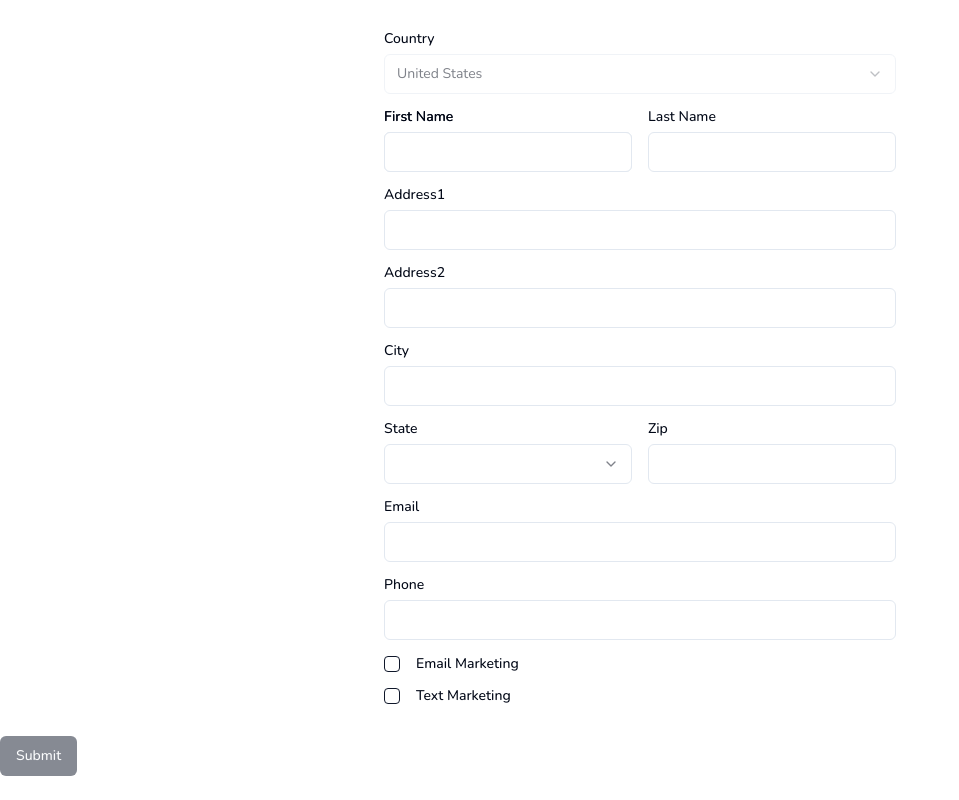
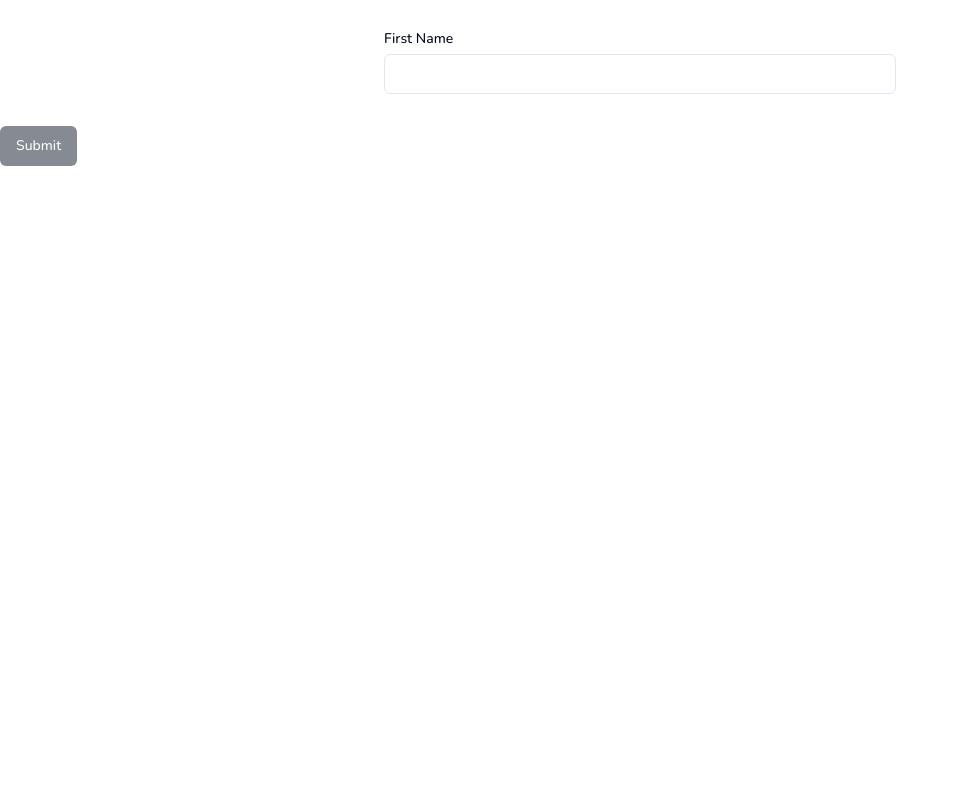
Before and after one commit to FatahChan/forms-production-examples, a Next.js app: page /shipping in a window 1280 px wide. Shown: the whole page, without its empty margins (0-959 px from the left). Built offline with nearby package versions, Linux system fonts and the light colour scheme.

Commit message:
chore: setup minimal example

```diff
--- a/package.json
+++ b/package.json
@@ -5,7 +5,7 @@
   "type": "module",
   "scripts": {
     "build": "next build",
-    "dev": "next dev --turbo",
+    "dev": "next dev",
     "lint": "next lint",
     "start": "next start",
     "format": "prettier --write .",
--- a/src/app/(checkout)/shipping/components/shippingForm/ShippingForm.tsx
+++ /dev/null
@@ -1,104 +0,0 @@
-"use client";
-
-import React from "react";
-import { Form } from "@/components/ui/form";
-import { cn } from "@/lib/utils/cn";
-import { SelectItem } from "@/components/ui/select";
-import { useShipping } from "./context";
-import FormInputField from "../FormInputField";
-import FormCheckboxField from "../FormCheckboxField";
-import FormSelectField from "../FormSelectField";
-import type { ShippingFormType } from "./schema";
-const gridTemplateArea = cn(
-  "grid gap-4",
-  "grid-cols-1",
-  "sm:grid-cols-2 sm:[grid-template-areas:'country_country''firstName_lastName''address1_address1''address2_address2''city_city''state_zip''email_email''phone_phone''emailMarketing_emailMarketing''textMarketing_textMarketing']",
-);
-
-function ShippingForm() {
-  const { submitHandler, ...form } = useShipping();
-  return (
-    <Form {...form}>
-      <form
-        onSubmit={submitHandler}
-        className={cn(gridTemplateArea, "container max-w-xl py-8")}
-      >
-        <FormSelectField
-          fieldName="country"
-          formControl={form.control}
-          containerClassName="[grid-area:country]"
-          defaultValue="US"
-          disabled
-        >
-          <SelectItem value="US">United States</SelectItem>
-        </FormSelectField>
-        <FormInputField
-          fieldName="firstName"
-          formControl={form.control}
-          containerClassName="[grid-area:firstName]"
-        />
-        {FormInputField<ShippingFormType, "firstName">({
-          formControl: form.control,
-          fieldName: "firstName",
-          containerClassName: "[grid-area:firstName]",
-        })}
-        <FormInputField
-          formControl={form.control}
-          fieldName="lastName"
-          containerClassName="[grid-area:lastName]"
-        />
-        <FormInputField
-          fieldName="address1"
-          formControl={form.control}
-          containerClassName="[grid-area:address1]"
-        />
-        <FormInputField
-          fieldName="address2"
-          formControl={form.control}
-          containerClassName="[grid-area:address2]"
-        />
-        <FormInputField
-          fieldName="city"
-          formControl={form.control}
-          containerClassName="[grid-area:city]"
-        />
-        <FormSelectField
-          fieldName="state"
-          formControl={form.control}
-          containerClassName="[grid-area:state]"
-        >
-          <SelectItem value="CA">California</SelectItem>
-        </FormSelectField>
-        <FormInputField
-          fieldName="zip"
-          formControl={form.control}
-          containerClassName="[grid-area:zip]"
-          inputMode="numeric"
-        />
-        <FormInputField
-          fieldName="email"
-          formControl={form.control}
-          containerClassName="[grid-area:email]"
-        />
-        <FormInputField
-          fieldName="phone"
-          formControl={form.control}
-          containerClassName="[grid-area:phone]"
-          type="tel"
-        />
-        <FormCheckboxField
-          fieldName="emailMarketing"
-          formControl={form.control}
-          containerClassName="[grid-area:emailMarketing]"
-        />
-        <FormCheckboxField
-          fieldName="textMarketing"
-          formControl={form.control}
-          containerClassName="[grid-area:textMarketing]"
-        />
-      </form>
-    </Form>
-  );
-}
-
-export default ShippingForm;
--- /dev/null
+++ b/src/app/(checkout)/shipping/components/shippingForm/ShippingFormForm.tsx
@@ -0,0 +1,24 @@
+"use client";
+
+import React from "react";
+import { Form } from "@/components/ui/form";
+import { cn } from "@/lib/utils/cn";
+import { useShipping } from "./context";
+import FormInputField from "../FormInputField";
+
+function ShippingForm() {
+  const { submitHandler, ...form } = useShipping();
+  return (
+    <Form {...form}>
+      <form onSubmit={submitHandler} className={cn("container max-w-xl py-8")}>
+        <FormInputField
+          fieldName="firstName"
+          formControl={form.control}
+          containerClassName="[grid-area:firstName]"
+        />
+      </form>
+    </Form>
+  );
+}
+
+export default ShippingForm;
--- a/src/app/(checkout)/shipping/components/shippingForm/context.tsx
+++ b/src/app/(checkout)/shipping/components/shippingForm/context.tsx
@@ -21,18 +21,7 @@ export function ShippingProvider({ children }: { children: ReactNode }) {
     resolver: zodResolver(shippingForm),
     mode: "onBlur",
     defaultValues: {
-      country: "US",
       firstName: "",
-      lastName: "",
-      address1: "",
-      address2: "",
-      zip: "",
-      city: "",
-      state: "",
-      email: "",
-      phone: "",
-      emailMarketing: false,
-      textMarketing: false,
     },
   });
   const submitHandler = form.handleSubmit(async (values) => {
--- a/src/app/(checkout)/shipping/components/shippingForm/schema.ts
+++ b/src/app/(checkout)/shipping/components/shippingForm/schema.ts
@@ -1,70 +1,12 @@
 import { z } from "zod";
 
-const shippingForm = z
-  .object({
-    country: z.string().refine((_value) => {
-      // TODO: Add country code validation
-      return true;
-    }),
+const shippingForm = z.object({
   firstName: z
     .string()
     .min(1, "Required")
     .min(2, "Must be at least 2 character")
     .max(50),
-    lastName: z
-      .string()
-      .min(1, "Required")
-      .min(2, "Must be at least 2 character")
-      .max(50),
-    address1: z.string().min(1, "Required"),
-    address2: z.string().optional(),
-    city: z.string().min(1, "Required"),
-    state: z
-      .string()
-      .min(1, "Required")
-      .refine((_value) => {
-        // TODO: Add US state validation
-        return true;
-      }),
-    zip: z.coerce
-      .string({ message: "Required" })
-      .min(1, "Required")
-      .refine((value) => {
-        if (isNaN(Number(value))) return false;
-        if (Number(value) < 501) return false;
-        return true;
-      }, "Invalid ZIP code"),
-    email: z
-      .string()
-      .min(1, "Required")
-      .email()
-      .refine((_value) => {
-        // TODO: Add MX verification
-        return true;
-      }),
-    phone: z
-      .string()
-      .min(1, "Required")
-      .superRefine((value, ctx) => {
-        if (value.replace(/\D/g, "").length < 10) {
-          ctx.addIssue({
-            code: z.ZodIssueCode.custom,
-            message: "Must be at least 10 digits",
 });
-          return;
-        }
-        return true;
-      })
-      .transform((val) => {
-        return val.replace(/\D/g, "");
-      }),
-    emailMarketing: z.boolean(),
-    textMarketing: z.boolean(),
-  })
-  .superRefine((val, _ctx) => {
-    return val.country === "US";
-  });
-
 type ShippingFormType = z.infer<typeof shippingForm>;
 
 export { shippingForm };
--- a/src/app/(checkout)/shipping/page.tsx
+++ b/src/app/(checkout)/shipping/page.tsx
@@ -1,5 +1,5 @@
 import { ShippingProvider } from "./components/ShippingForm/context";
-import ShippingForm from "./components/ShippingForm/shippingForm";
+import ShippingForm from "./components/ShippingForm/ShippingFormForm";
 import SubmitButton from "./components/ShippingForm/ShippingFormSubmitButton";
 
 function Shipping() {
--- a/src/app/page.tsx
+++ b/src/app/page.tsx
@@ -3,9 +3,9 @@ import Link from "next/link";
 export default function HomePage() {
   return (
     <main className="space-y-8 px-2 py-4 text-center">
-      <h1 className="text-3xl font-bold"> Modren Forms example</h1>
+      <h1 className="text-3xl font-bold"> Modern Forms example</h1>
       <div>
-        <p>This repo is collection of form examples for modren NextJs</p>
+        <p>This repo is collection of form examples for modern NextJs</p>
 
         <ul className="px-4 text-left">
           <li>
```
Lines whose indentation alone changed are shown as unchanged.
